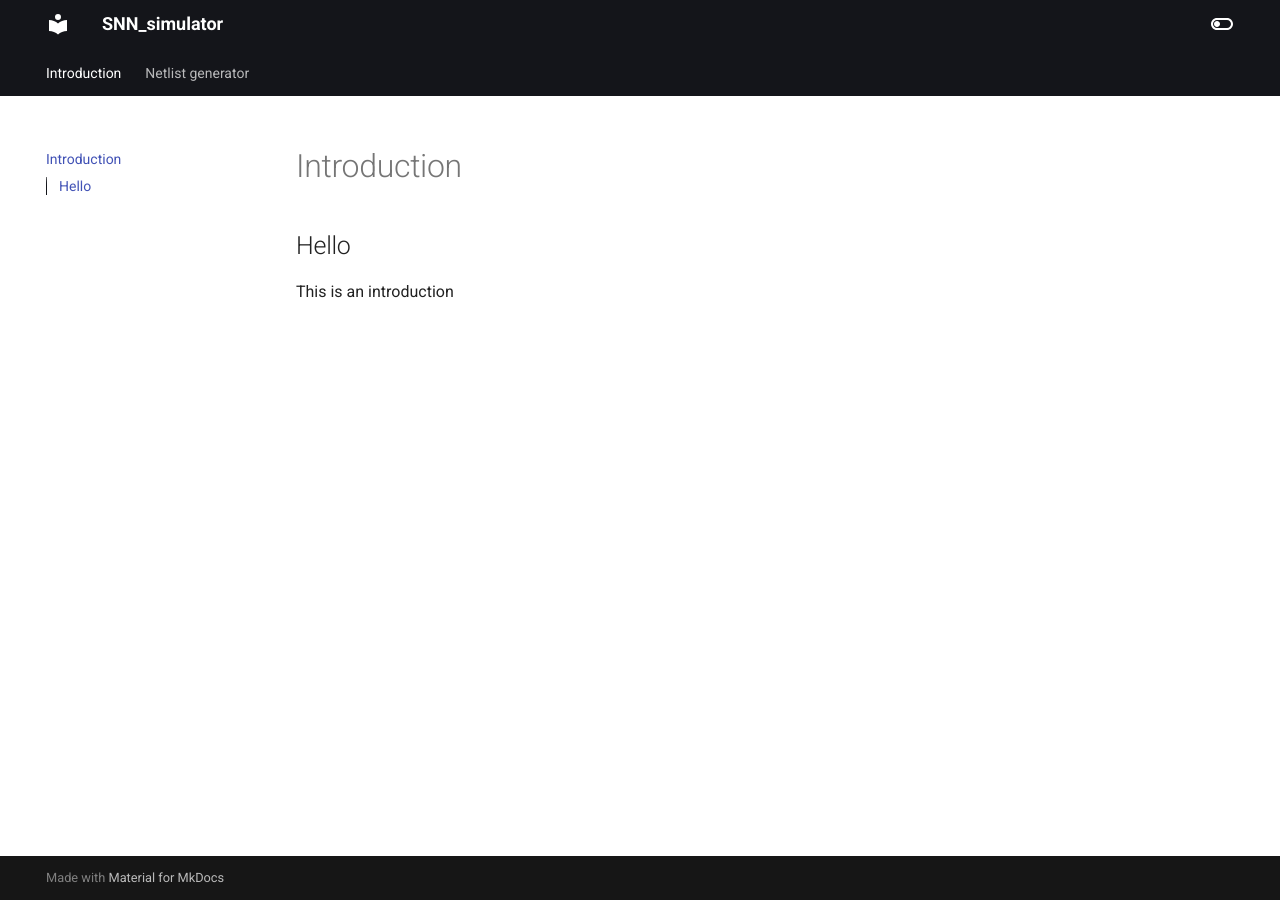
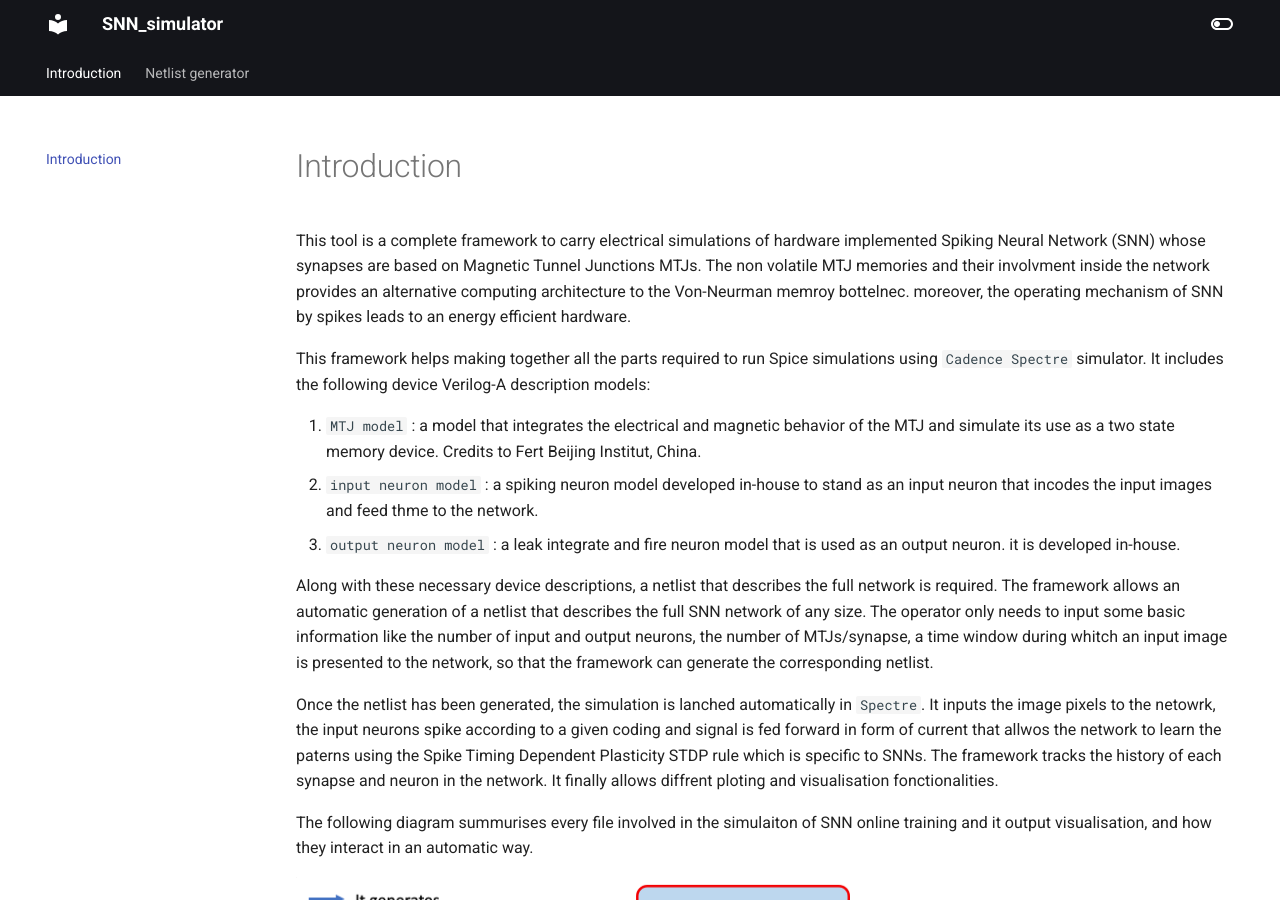
Before and after one commit to salah-daddi-nounou/snn_simulator, an MkDocs documentation site: the page built from docs/index.md, in a window 1280 px wide and 900 px high. Built offline with MkDocs 1.6.1 and Material for MkDocs 9.7.7, drawn with Linux system fonts in a browser that asks for light colours.

Commit message:
tusday's work

```diff
--- a/docs/index.md
+++ b/docs/index.md
@@ -1,4 +1,17 @@
 
-## Hello
+This tool is a complete framework to carry electrical simulations of hardware implemented Spiking Neural Network (SNN) whose synapses are based on Magnetic Tunnel Junctions MTJs.
+The non volatile MTJ memories and their involvment inside the network provides an alternative computing architecture to the Von-Neurman memroy bottelnec. moreover, the operating mechanism of SNN by spikes leads to an energy efficient hardware.
 
-This is an introduction
+This framework helps making together all the parts required to run Spice simulations using `Cadence Spectre` simulator. It includes the following device Verilog-A description models:
+
+1. `MTJ model` : a model that integrates the electrical and magnetic behavior of the MTJ and simulate its use as a two state memory device. Credits to Fert Beijing Institut, China.
+2. `input neuron model` : a spiking neuron model developed in-house to stand as an input neuron that incodes the input images and feed thme to the network.
+3. `output neuron model` : a leak integrate and fire neuron model that is used as an output neuron. it is developed in-house.
+
+Along with these necessary device descriptions, a netlist that describes the full network is required. The framework allows an automatic generation of a netlist that describes the full SNN network of any size. The operator only needs to input some basic information like the number of input and output neurons, the number of MTJs/synapse, a time window during whitch an input image is presented to the network, so that the framework can generate the corresponding netlist.
+
+Once the netlist has been generated, the simulation is lanched automatically in `Spectre`. It inputs the image pixels to the netowrk, the input neurons spike according to a given coding and signal is fed forward in form of current that allwos the network to learn the paterns using the Spike Timing Dependent Plasticity STDP rule which is specific to SNNs. The framework tracks the history of each synapse and neuron in the network. It finally allows diffrent ploting and visualisation fonctionalities.
+
+The following diagram summurises every file involved in the simulaiton of SNN online training and it output visualisation, and how they interact in an automatic way.
+
+![framwork_scheme](./img/framwork_scheme.png)
```
Also changed, not shown: docs/net_generator.md (+5 -9 lines), docs/img/framwork_scheme.png (added), 1 other file.
